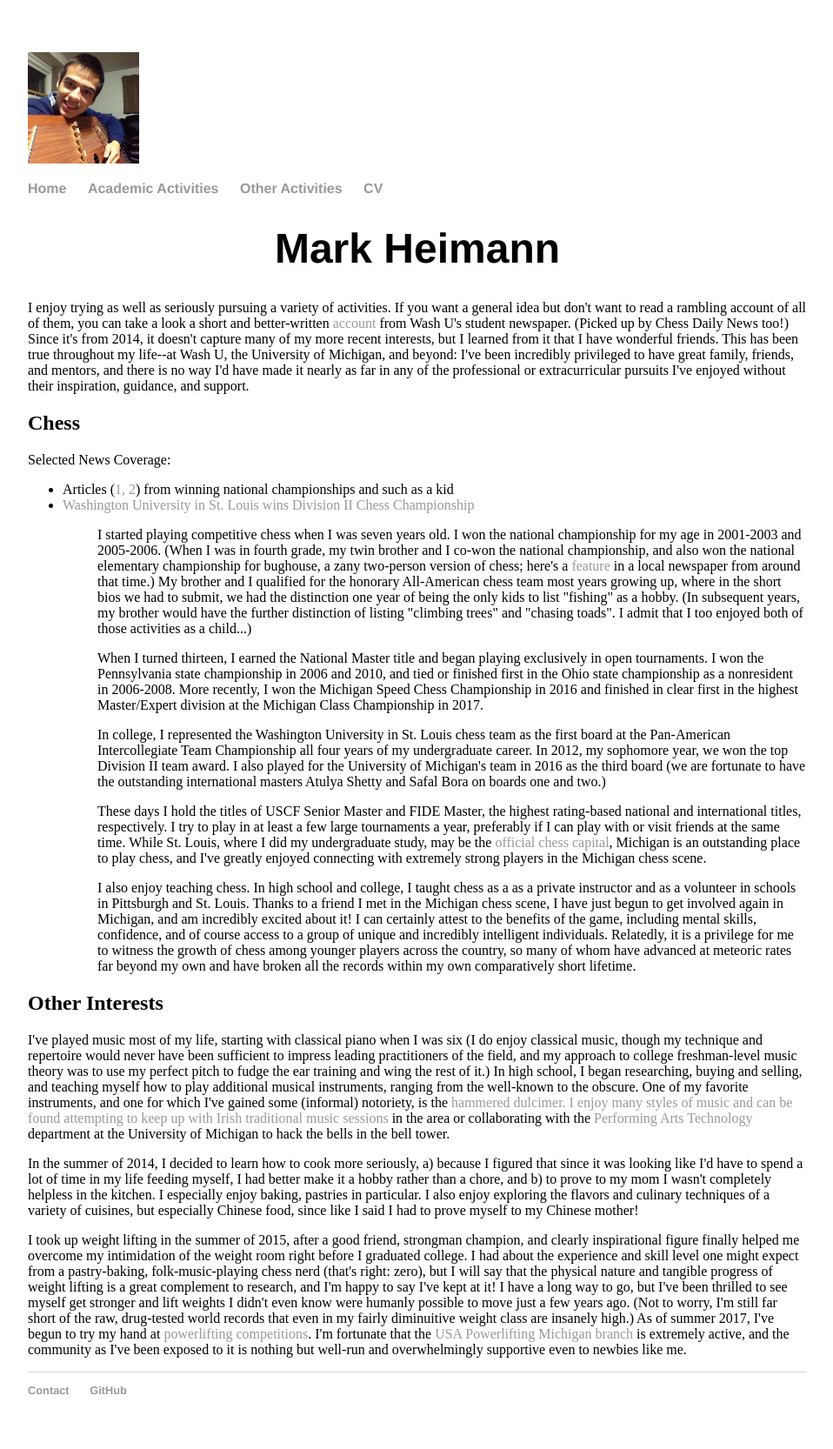
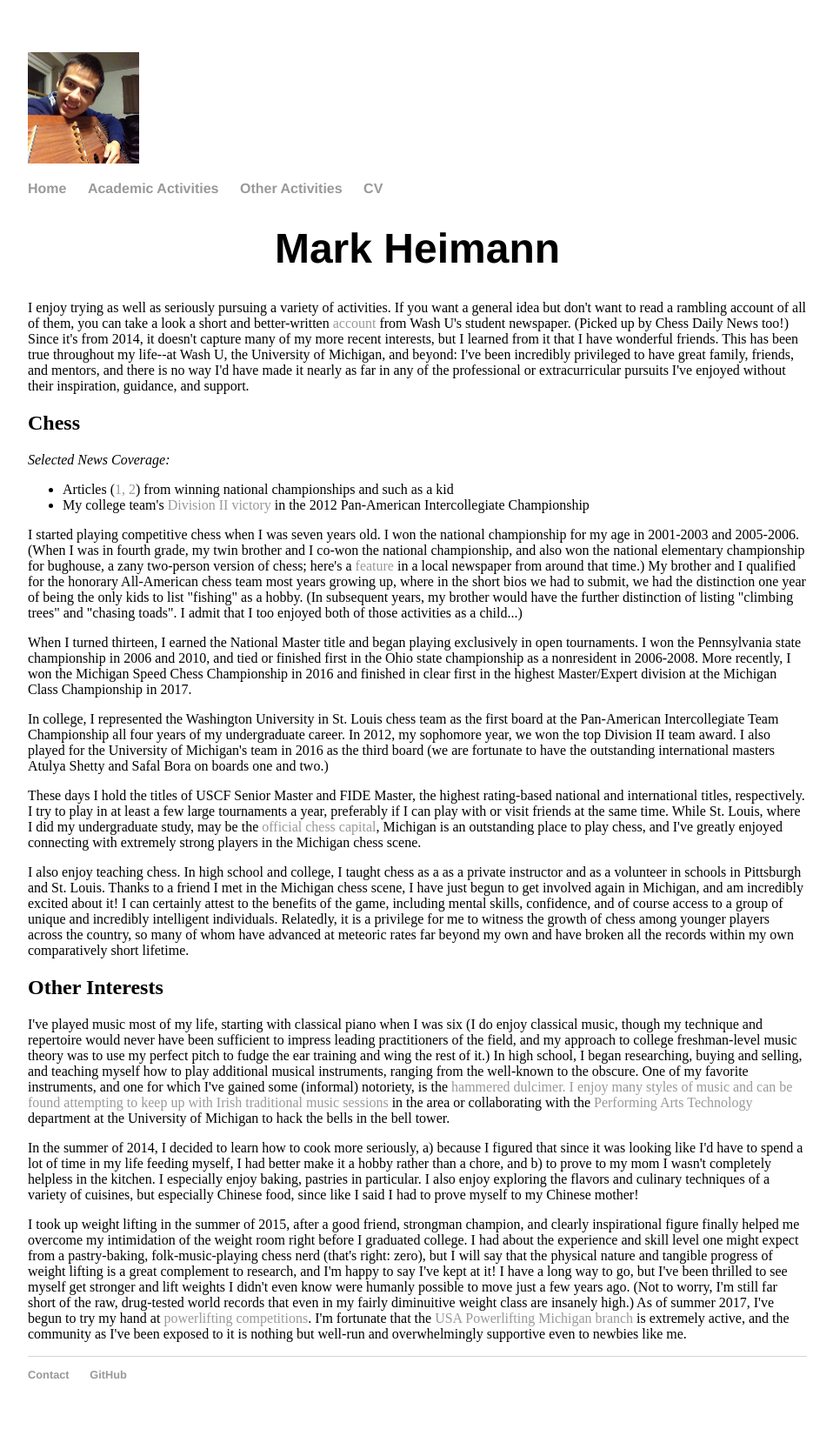
Before and after one commit to markheimann/markheimann.github.io, a Jekyll site: the page built from other.html, in a window 1280 px wide. Shown: the whole page at 87% size, without its empty margins (160-1118 px from the left). Built offline with Jekyll 4.4.1, drawn with Linux system fonts in a browser that asks for light colours.

Commit message:
fixed other activities formattingm

```diff
--- a/other.html
+++ b/other.html
@@ -9,11 +9,11 @@ title: Mark Heimann
     </p>
 <h2>Chess</h2>
 <div class="blurb">
-	Selected News Coverage:
+	<i>Selected News Coverage:</i>
 	<ul>
 	<li>Articles (<a href="http://triblive.com/x/pittsburghtrib/news/pittsburgh/s_454281.html">1<a>, <a href="https://www.hslda.org/docs/BrightSpots/200210070.asp">2</a>) from winning national championships and such as a kid
-	<li><a href="http://www.studlife.com/news/2013/01/28/chess-club-wins-division-ii-championship/">Washington University in St. Louis wins Division II Chess Championship</a>
-	<ul>
+	<li>My college team's <a href="http://www.studlife.com/news/2013/01/28/chess-club-wins-division-ii-championship/"> Division II victory</a> in the 2012 Pan-American Intercollegiate Championship
+	</ul>
 
 
 	<p>
```
